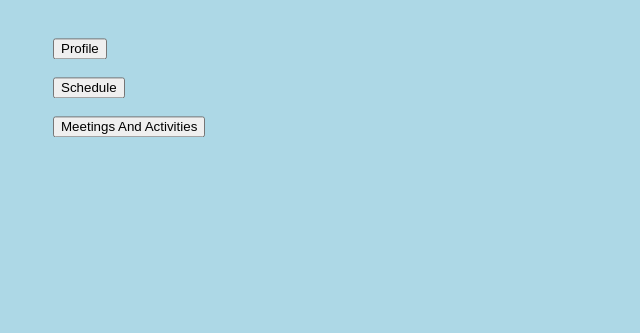
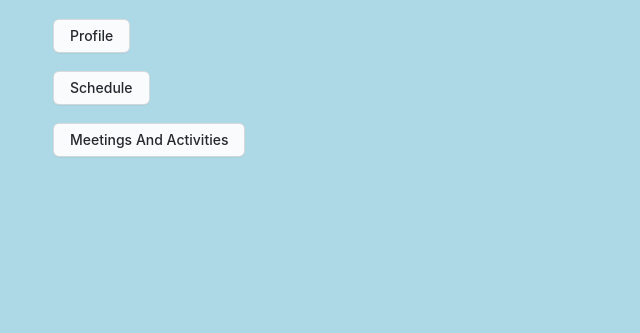
Before and after one commit to jkintigh999/jkintigh999.github.io, a plain HTML site: page index.html in a window 1280 px wide. Shown: the part 467-800 px from the top of the page, without its empty margins (267-907 px from the left). Drawn offline with nearby package versions, Linux system fonts and the light colour scheme.

Commit message:
Update styles.css

```diff
--- a/styles.css
+++ b/styles.css
@@ -20,3 +20,60 @@ h2{
   -ms-transform: translate(-50%, -50%);
   transform: translate(-50%, -50%);
 }
+
+button {
+        appearance: none;
+        background-color: #FAFBFC;
+        border: 1px solid rgba(27, 31, 35, 0.15);
+        border-radius: 6px;
+        box-shadow: rgba(27, 31, 35, 0.04) 0 1px 0, rgba(255, 255, 255, 0.25) 0 1px 0 inset;
+        box-sizing: border-box;
+        color: #24292E;
+        cursor: pointer;
+        display: inline-block;
+        font-family: -apple-system, system-ui, "Segoe UI", Helvetica, Arial, sans-serif, "Apple Color Emoji", "Segoe UI Emoji";
+        font-size: 14px;
+        font-weight: 500;
+        line-height: 20px;
+        list-style: none;
+        padding: 6px 16px;
+        position: relative;
+        transition: background-color 0.2s cubic-bezier(0.3, 0, 0.5, 1);
+        user-select: none;
+        -webkit-user-select: none;
+        touch-action: manipulation;
+        vertical-align: middle;
+        white-space: nowrap;
+        word-wrap: break-word;
+      }
+
+      button:hover {
+        background-color: #F3F4F6;
+        text-decoration: none;
+        transition-duration: 0.1s;
+      }
+
+      button:disabled {
+        background-color: #FAFBFC;
+        border-color: rgba(27, 31, 35, 0.15);
+        color: #959DA5;
+        cursor: default;
+      }
+
+      button:active {
+        background-color: #EDEFF2;
+        box-shadow: rgba(225, 228, 232, 0.2) 0 1px 0 inset;
+        transition: none 0s;
+      }
+
+      button:focus {
+        outline: 1px transparent;
+      }
+
+      button:before {
+        display: none;
+      }
+
+      button:-webkit-details-marker {
+        display: none;
+      }
```
